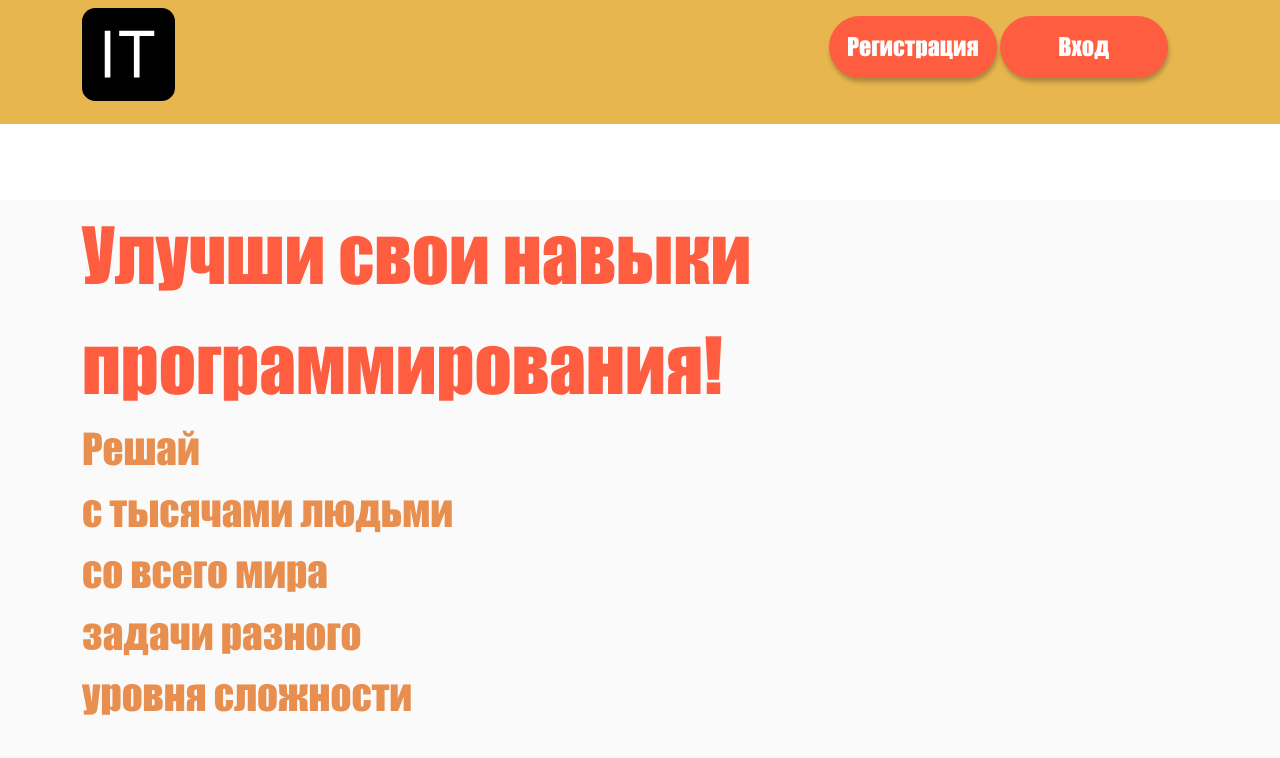
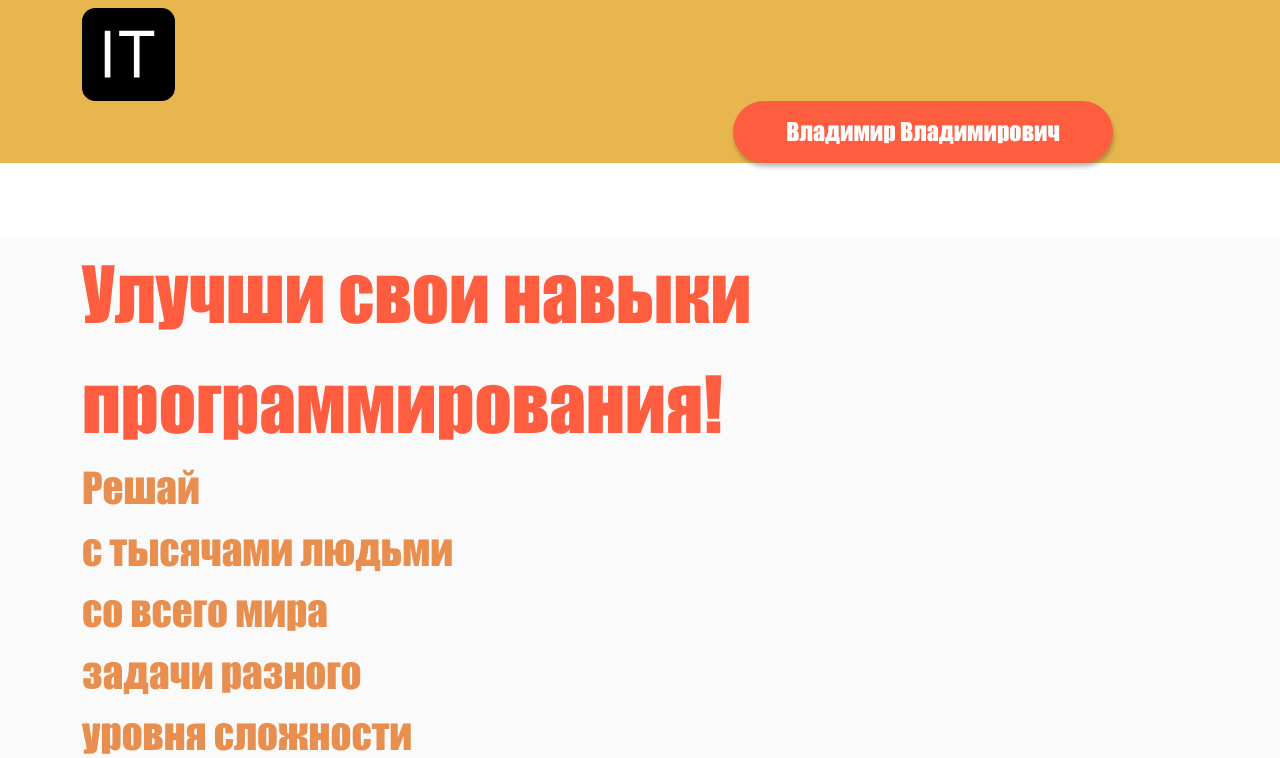
Before and after one commit to AgniaEndie/Hakaton, a PHP site: page / in a window 1280 px wide. Shown: the top 758 px of the page. Run offline with PHP 8.4, Linux system fonts and the light colour scheme; the visitor is signed in with stand-in values (Sample User, id 1); some libraries are stand-ins or nearby versions.

Commit message:
Add profile btn

```diff
--- a/index.php
+++ b/index.php
@@ -26,11 +26,14 @@ require_once ("core/databases/dbconfig.php");
         <div class="header__menu">
         <div class="container">
             <img src="icons/Logo.svg" alt="логотип" class="col-md-1 mt-2 header__logo">
-            <button class="offset-md-7 col-md-2 button" onclick="window.location.href='#reg'">
+            <!-- <button class="offset-md-7 col-md-2 button" onclick="window.location.href='#reg'">
                 Регистрация
             </button>
             <button class="col-md-2 button" onclick="window.location.href='#authing'">
                 Вход
+            </button> -->
+            <button class="offset-md-7 col-md-3 button button_profile" onclick="window.location.href='profile.php'">
+                Владимир Владимирович
             </button>
         </div>
     </div>
```
Also changed, not shown: css/style.min.css (+1 -1 lines).
